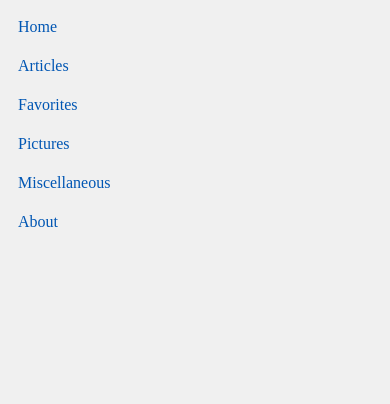
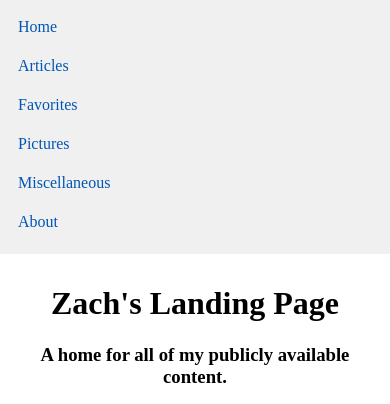
Before and after one commit to Zmht/landing, a plain HTML site: page index.html in a window 390 px wide. Shown: the top 404 px of the page. Drawn offline with Linux system fonts and the light colour scheme.

Commit message:
Update style.css

```diff
--- a/style.css
+++ b/style.css
@@ -41,7 +41,15 @@ img {
 }
 
 @media only screen and (max-width: 480px) {
-    .sidebar, .content {
-        flex: 1 1 100%;
+    body {
+        flex-direction: column; /* Stack sidebar and content */
+    }
+    .sidebar {
+        flex: 1 1 auto; /* Sidebar adjusts height to content on mobile */
+        min-height: auto; /* Remove full height on mobile */
+        height: auto; /* Let the sidebar adjust naturally */
+    }
+    .content {
+        flex: 1 1 auto;
     }
 }
```
